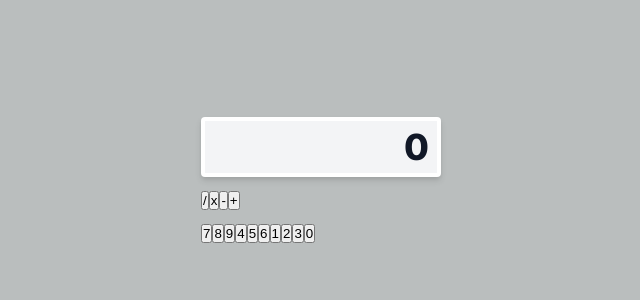
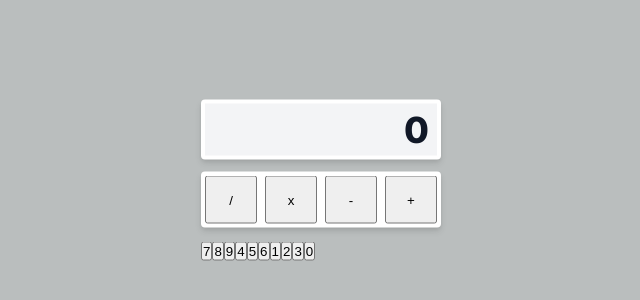
Before and after one commit to BKonstantine/sendsay_test, a React (Vite) app: page / in a window 1280 px wide. Shown: the part 220-520 px from the top of the page, without its empty margins (291-931 px from the left). Built offline with nearby package versions, Linux system fonts and the light colour scheme.

Commit message:
feat: add style for operators-block

```diff
--- a/src/components/operators-block/operators-block.module.css
+++ b/src/components/operators-block/operators-block.module.css
@@ -0,0 +1,11 @@
+.operators {
+  max-width: 240px;
+  height: 56px;
+  padding: var(--min-padding);
+  display: grid;
+  column-gap: var(--max-padding);
+  grid-template-columns: repeat(4, 1fr);
+  background: #ffffff;
+  box-shadow: var(--box-shadow);
+  border-radius: 4px;
+}
--- a/src/components/operators-block/operators-block.tsx
+++ b/src/components/operators-block/operators-block.tsx
@@ -1,4 +1,5 @@
 import { FC, memo } from "react";
+import { nanoid } from "nanoid";
 import style from "./operators-block.module.css";
 import Button from "../button/button";
 import { IOperators } from "../../utils/consts";
@@ -9,11 +10,11 @@ interface IOperatorsBlock {
 
 const OperatorsBlock: FC<IOperatorsBlock> = memo(({ operators }) => {
   return (
-    <div className={style.operator}>
+    <div className={style.operators}>
       {operators.map((operator) => {
         if (operator.id !== "equals") {
           return (
-            <Button id={operator.id} value={operator.value}>
+            <Button key={nanoid()} id={operator.id} value={operator.value}>
               {operator.value}
             </Button>
           );
--- a/src/main.css
+++ b/src/main.css
@@ -19,4 +19,6 @@
   --color-ligth-grey: #f3f4f6;
 
   --display-text-color: #111827;
+
+  --box-shadow: 0px 2px 4px rgba(0, 0, 0, 0.06), 0px 4px 6px rgba(0, 0, 0, 0.1);
 }
```
